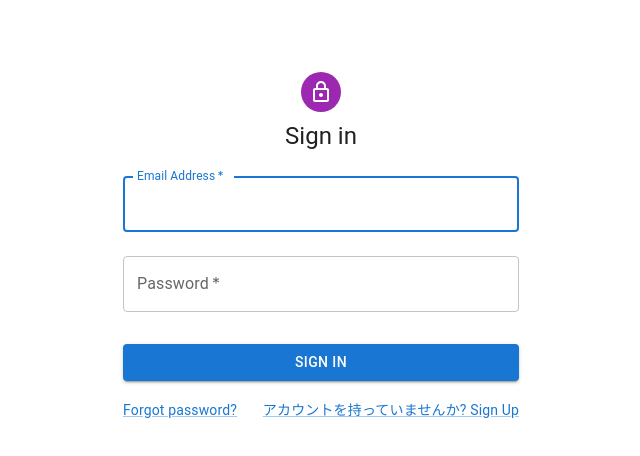
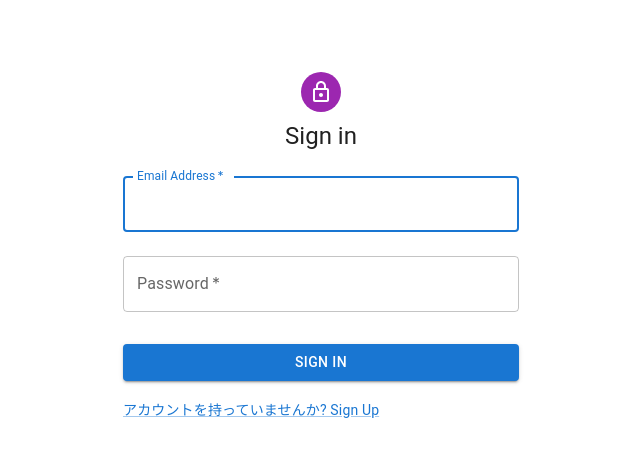
Before and after one commit to yamato0211/hajimete_hackathon, a Next.js app in the folder frontend/: page /Signin in a window 1280 px wide. Shown: the top 456 px of the page, without its empty margins (319-959 px from the left). Built offline with nearby package versions, Linux system fonts and the light colour scheme.

Commit message:
[add] test用のpostページルーティングの追加

```diff
--- a/frontend/pages/Signin.tsx
+++ b/frontend/pages/Signin.tsx
@@ -82,11 +82,6 @@ export default function Signin() {
               Sign In
             </Button>
             <Grid container>
-              <Grid item xs>
-                <Link href="#" variant="body2">
-                  Forgot password?
-                </Link>
-              </Grid>
               <Grid item>
                 <Link href="/Signup" variant="body2">
                   {"アカウントを持っていませんか? Sign Up"}
--- a/frontend/pages/index.tsx
+++ b/frontend/pages/index.tsx
@@ -4,6 +4,7 @@ import { useState, useLayoutEffect, useEffect } from 'react'
 import styles from '../styles/Home.module.css'
 import { Post } from '../types/type'
 import ReviewCard from "../Components/ReviewCard"
+import Link from "next/link"
 
 
 export default function Home() {
@@ -53,6 +54,9 @@ export default function Home() {
     <div className={styles.container}>
       <h1>Hajimete_Hackthon</h1>
       <button onClick={handleLogout}>logout</button>
+      <Link href={"/post"}>
+        post page
+      </Link>
       <ul className={styles.postsWrapper}>
         {
           posts.map((post) => {
--- a/frontend/pages/post/index.tsx
+++ b/frontend/pages/post/index.tsx
@@ -15,6 +15,7 @@ export default function Signin() {
       alert("ContentとpostUrlの両方を入力してください")
       return
     }
+    try{
       const res = await axios.post("https://hajimete-hackathon-backend.onrender.com/api/v1/posts",
       {
         content: content,
@@ -25,12 +26,11 @@ export default function Signin() {
           "Authorization": `Bearer ${localStorage.getItem("token")}`
         }
       })
-
-    if(res.status === 200) {
+      console.log(res.data)
       setContent("")
       setPostUrl("")
       router.push("/")
-    }else{
+    }catch{
       alert("投稿に失敗しました。")
     }
   }
```
Also changed, not shown: 1 other file (tests, documents, lock files or other folders). Lines whose indentation alone changed are shown as unchanged.
